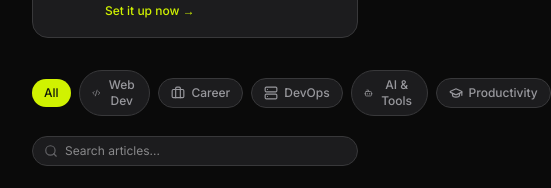
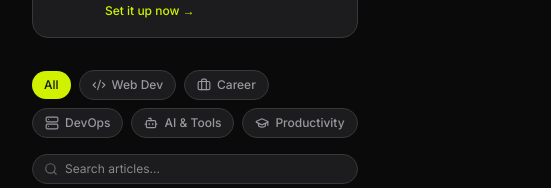
Before and after one commit to devabraham001-eng/Techtribe, a Next.js app: page /blog in a window 390 px wide. Shown: the part 578-766 px from the top of the page, 551 px wide, since content can reach past the window. Built offline with nearby package versions, Linux system fonts and the light colour scheme; no server answers; the database is empty.

Commit message:
fix blog filter buttons: flex-wrap instead of overflow-x-auto

```diff
--- a/src/app/(main)/blog/page.tsx
+++ b/src/app/(main)/blog/page.tsx
@@ -84,7 +84,7 @@ export default function BlogPage() {
       {/* ───── Filters ───── */}
       <Reveal delay={0.15}>
       <div className="flex flex-col sm:flex-row items-start sm:items-center justify-between gap-4 mb-8">
-        <div className="flex items-center gap-2 overflow-x-auto pb-1 sm:flex-wrap">
+        <div className="flex flex-wrap items-center gap-2">
           {categoryFilters.map((cat) => {
             const isActive = cat.slug === activeFilter || (!cat.slug && !activeFilter);
             const Icon = cat.icon;
```
